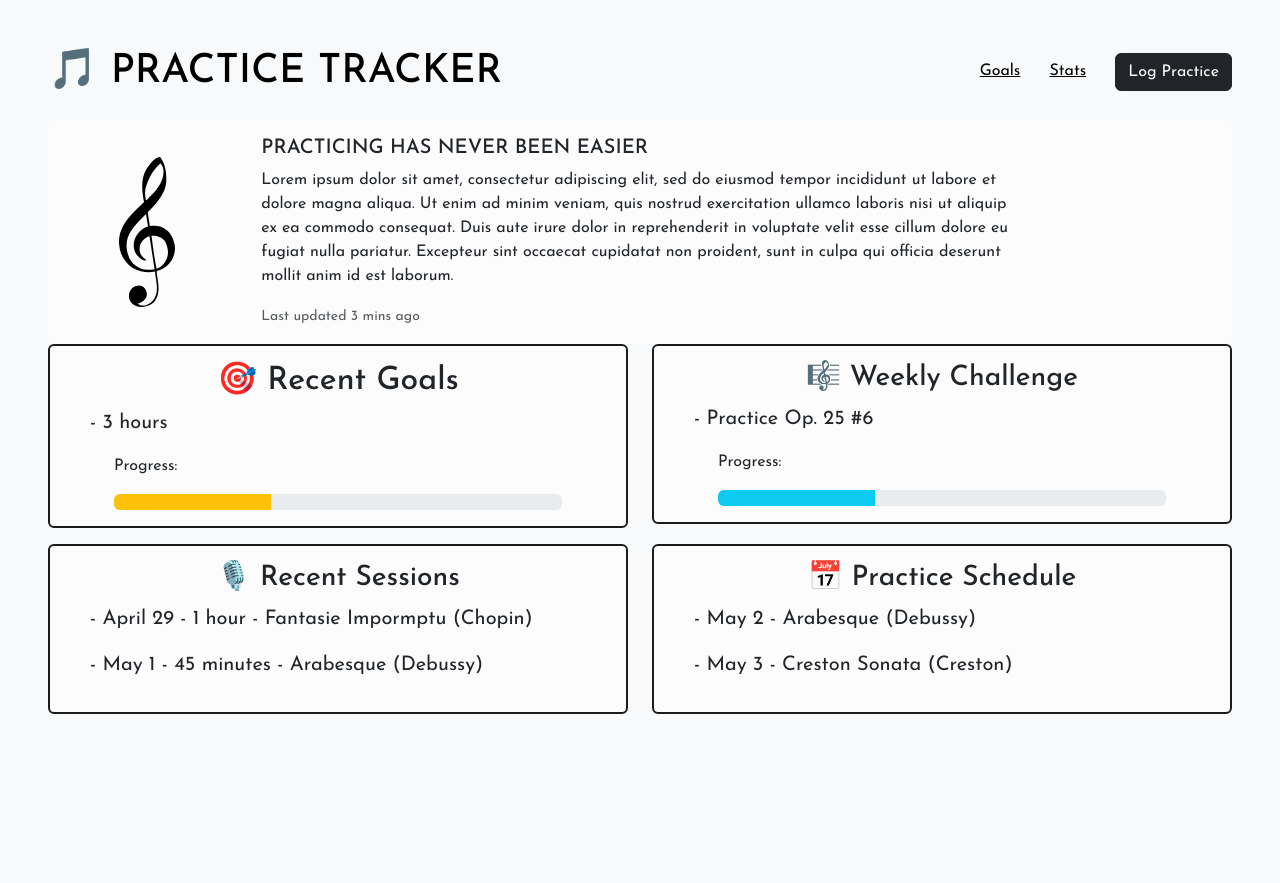
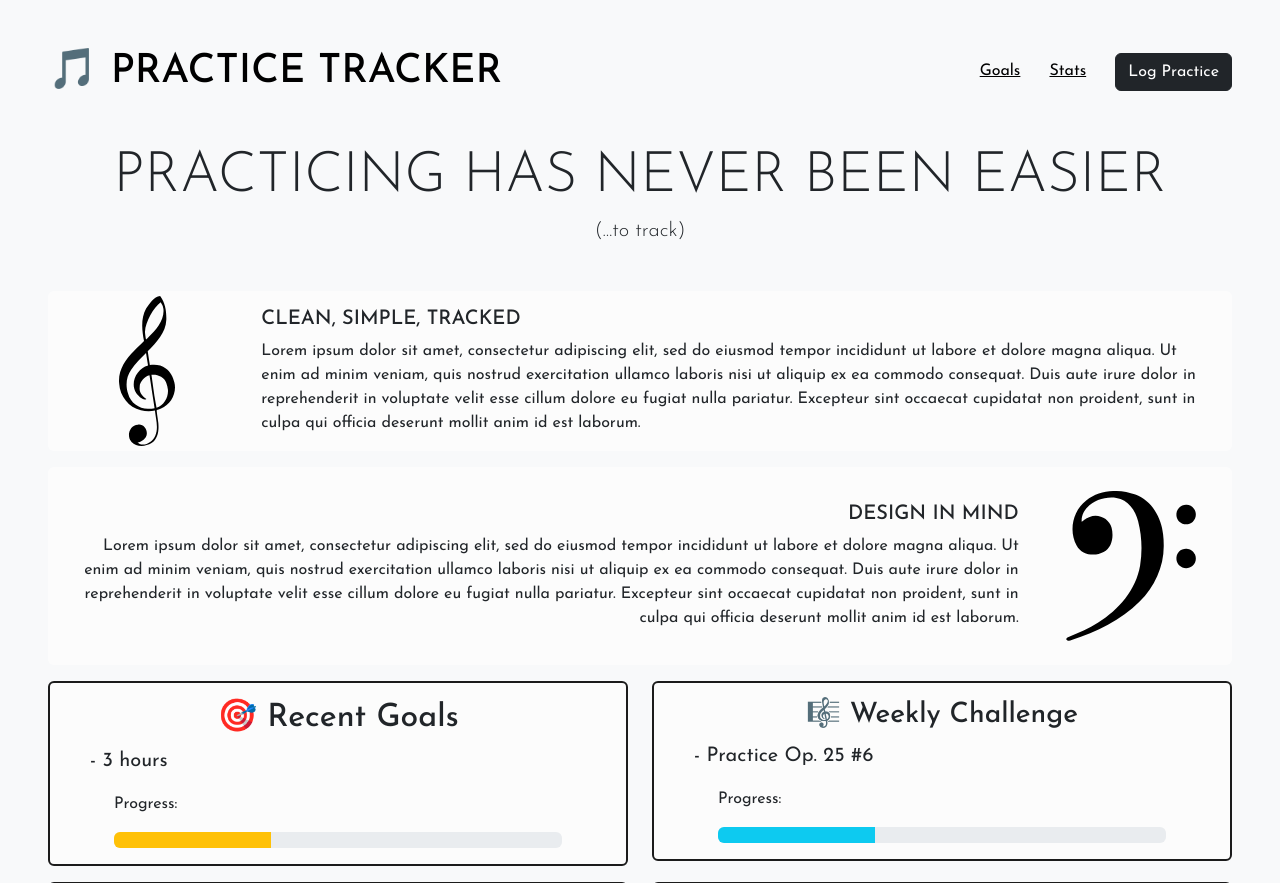
Before and after one commit to jb7007/subwoofer, a Flask app: page / in a window 1280 px wide. Shown: the top 883 px of the page. Before the commit the page ends 714 px from the top, so only its background shows below. Run offline with Flask 3, Linux system fonts and the light colour scheme.

Commit message:
refromated front page to include splash text and cards as well as acquired images for cards

```diff
--- a/static/style.css
+++ b/static/style.css
@@ -33,6 +33,15 @@ body {
     text-shadow: 0 0.5rem 1rem rgba(0, 0, 0, 0.15);
   }
 
+  .text.text-hover {
+    transition: all 0.15s ease-in-out;
+  }
+
+  .text-hover:hover {
+    display: inline-block;
+    transition: transform 0.15s ease-in-out;
+  }
+
   .btn-rotate-hover {
     transition: transform 0.15s ease-in-out, box-shadow 0.15s ease-in-out;
     display: inline-block; /* helps transforms apply properly */
--- a/templates/index.html
+++ b/templates/index.html
@@ -16,8 +16,9 @@
   <link rel="stylesheet" href="{{ url_for('static', filename='style.css') }}">
 </head>
 <body class="bg-light p-5">
-  <div class="d-flex justify-content-between align-items-center mb-4 fade-in" style="animation-delay: 0s;">
-    <h1 class="mb-0 logo-hover"> <!--page header-->
+  <!--page header-->
+  <div class="d-flex justify-content-between align-items-center mb-5 fade-in" style="animation-delay: 0s;">
+    <h1 class="mb-0 logo-hover">
       <a href="{{ url_for('home') }}" class="text-decoration-none text-black">🎵 PRACTICE TRACKER</a>
     </h1>
 
@@ -27,8 +28,11 @@
       <a href="{{ url_for('log_page') }}" class="btn btn-dark text-white btn-rotate-hover">Log Practice</a>
     </nav>
   </div>
-  <!--welcome banner-->
-  <div class="card border-0 fade-in" style="animation-delay: 0.2s;">
+  <!--splash text-->
+  <h1 class="display-4 text-center mx-5 mt-5 fade-in" style="animation-delay: 0.5s;"> PRACTICING HAS NEVER BEEN EASIER </h1>
+  <h3 class="lead fade-in text-center mb-5 fade-in"style="animation-delay: 0.6s;"> (...to track) </h1>
+  <!--promotion card 1-->
+  <div class="card border-0 fade-in mb-3" style="animation-delay: 0.8s;">
     <div class="row g-0">
       <div class="col-2 d-flex align-items-center justify-content-center">
         <img src="{{ url_for('static', filename='images/shared/treble_clef.svg') }}"
@@ -36,15 +40,34 @@
             style="max-height: 150px;"
             alt="Treble Clef">
       </div>
-      <div class="col-7 col-sm-8">
+      <div class="col-10 d-flex align-items-center justify-content-center">
         <div class="card-body">
-          <h5 class="card-title">PRACTICING HAS NEVER BEEN EASIER</h5>
+          <h5 class="card-title">CLEAN, SIMPLE, TRACKED</h5>
           <p class="card-text">Lorem ipsum dolor sit amet, consectetur adipiscing elit, sed do eiusmod tempor incididunt ut labore et dolore magna aliqua. Ut enim ad minim veniam, quis nostrud exercitation ullamco laboris nisi ut aliquip ex ea commodo consequat. Duis aute irure dolor in reprehenderit in voluptate velit esse cillum dolore eu fugiat nulla pariatur. Excepteur sint occaecat cupidatat non proident, sunt in culpa qui officia deserunt mollit anim id est laborum.</p>
-          <p class="card-text"><small class="text-muted">Last updated 3 mins ago</small></p>
         </div>
       </div>
     </div>
   </div>
+  <!-- Promotion Card 2 -->
+  <div class="card border-0 fade-in mb-3" style="animation-delay: 1s;">
+    <div class="row g-0">
+      <!-- Text Content -->
+      <div class="col-10 d-flex align-items-center justify-content-center">
+        <div class="card-body text-end">
+          <h5 class="card-title">DESIGN IN MIND</h5>
+          <p class="card-text">Lorem ipsum dolor sit amet, consectetur adipiscing elit, sed do eiusmod tempor incididunt ut labore et dolore magna aliqua. Ut enim ad minim veniam, quis nostrud exercitation ullamco laboris nisi ut aliquip ex ea commodo consequat. Duis aute irure dolor in reprehenderit in voluptate velit esse cillum dolore eu fugiat nulla pariatur. Excepteur sint occaecat cupidatat non proident, sunt in culpa qui officia deserunt mollit anim id est laborum.</p>
+        </div>
+      </div>
+    <!-- Image -->
+    <div class="col-2 d-flex align-items-center justify-content-center p-4">
+      <img src="{{ url_for('static', filename='images/shared/bass_clef.svg') }}"
+          class="img-fluid"
+          style="max-height: 150px;"
+          alt="Treble Clef">
+      </div>
+    </div>
+  </div>
+
     <!--cards-->
     <div class="row fade-in" style="animation-delay: 0.4s;">
       <div class="col-md-6 mb-3">
```
Also changed, not shown: static/images/shared/bass_clef.svg (added), static/images/shared/treble_clef.png (deleted).
